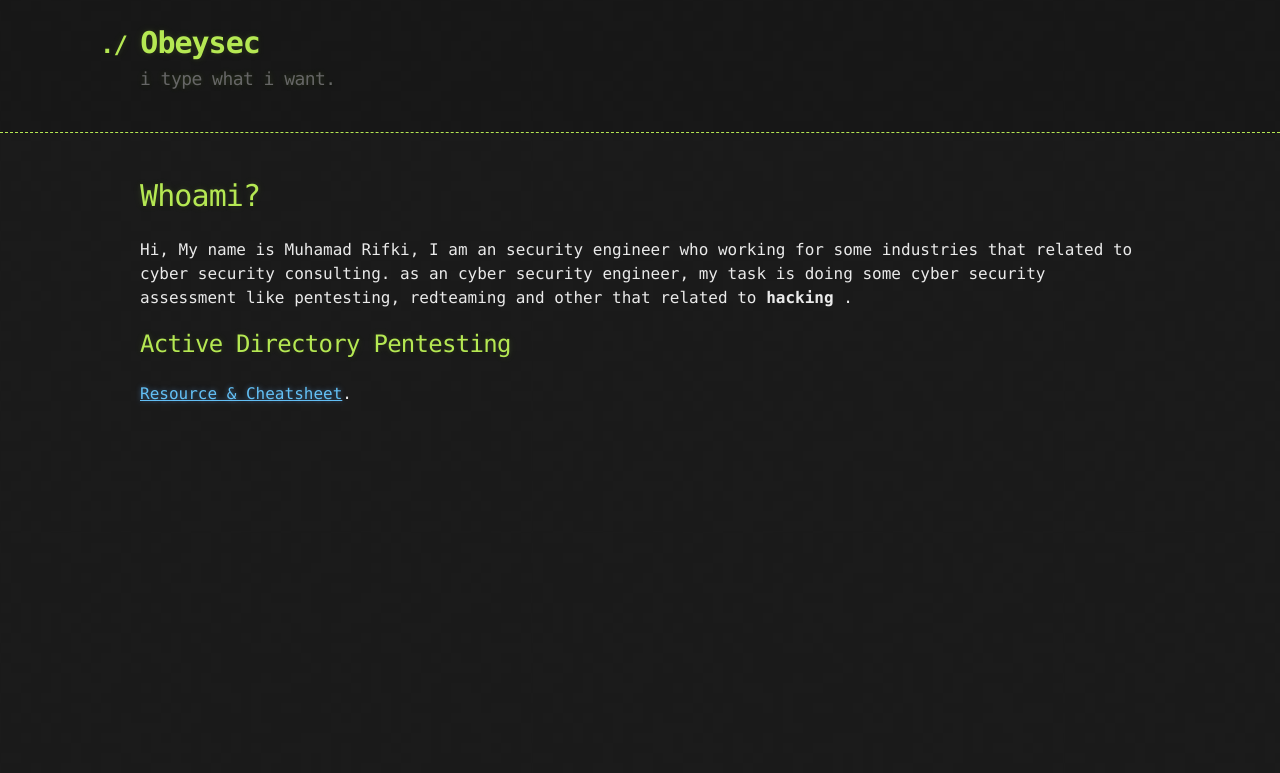
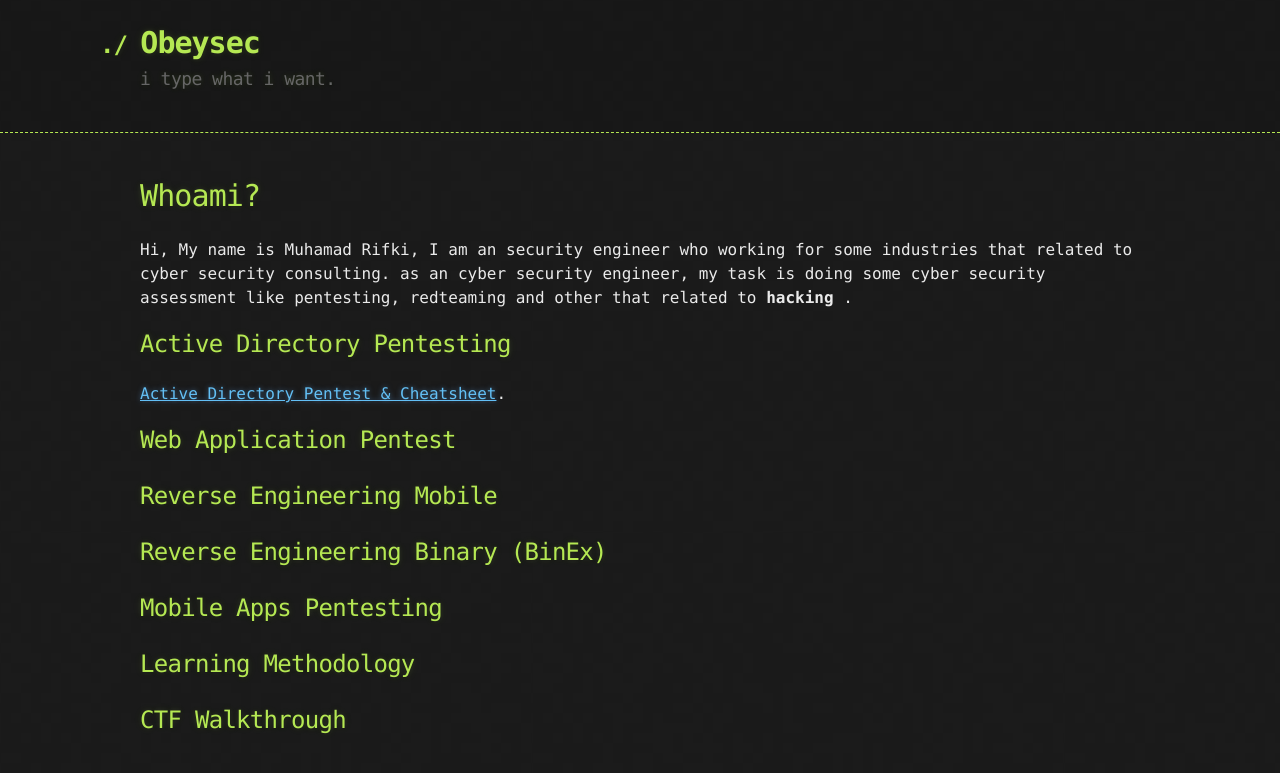
Before and after one commit to sahabrifki/sahabrifki.github.io, a Jekyll site: the page built from index.md, in a window 1280 px wide. Shown: the top 773 px of the page. Built offline with Jekyll 4.4.1, drawn with Linux system fonts in a browser that asks for light colours; our own code applies the rules of GitHub Pages for plain Markdown files.

Commit message:
Update index.md

```diff
--- a/index.md
+++ b/index.md
@@ -8,4 +8,22 @@ Hi, My name is Muhamad Rifki, I am an security engineer who working for some ind
 
 
 ## Active Directory Pentesting
-[Resource & Cheatsheet](./Cheatsheet.md).
+[Active Directory Pentest & Cheatsheet](./Cheatsheet.md).
+
+
+## Web Application Pentest
+
+
+## Reverse Engineering Mobile
+
+
+## Reverse Engineering Binary (BinEx)
+
+
+## Mobile Apps Pentesting
+
+
+## Learning Methodology
+
+
+## CTF Walkthrough
```
